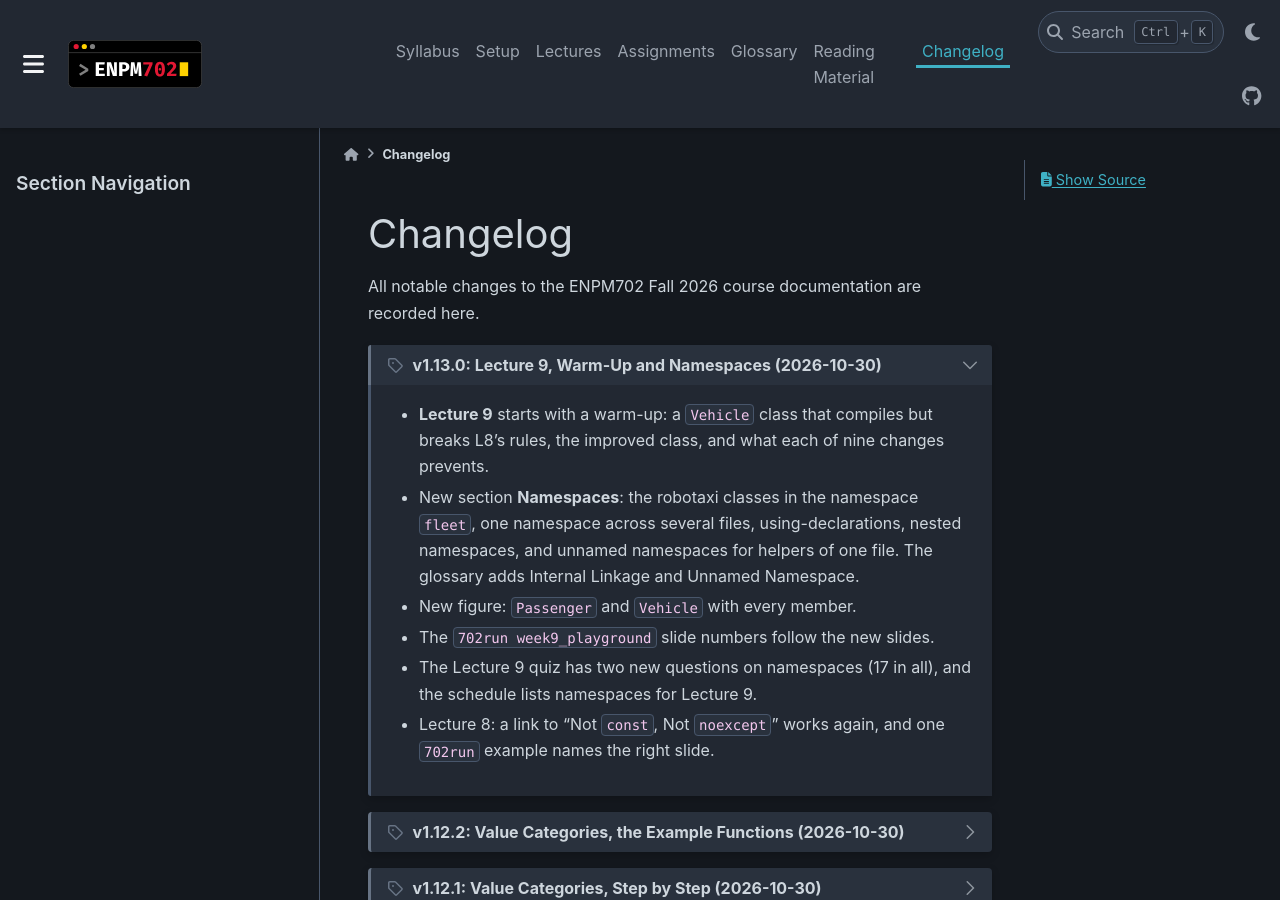
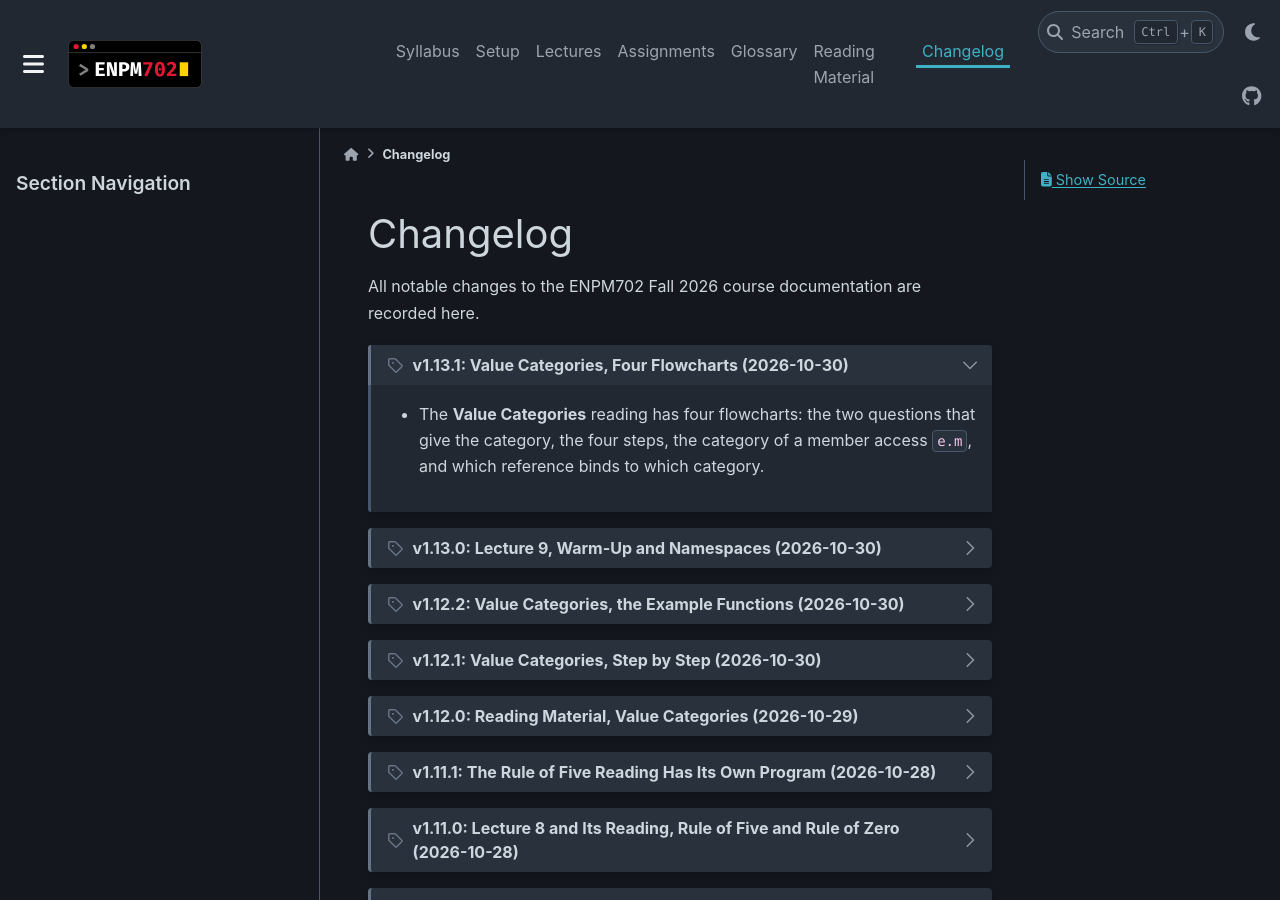
Before and after one commit to zeidk/enpm702-fall-2026-docs, a Sphinx documentation site: the page built from docs/source/changelog/changelog.rst, in a window 1280 px wide and 900 px high. Built offline with Sphinx 7.4.7 and the PyData theme 0.15.4, drawn with Linux system fonts in a browser that asks for light colours.

Commit message:
Value Categories: four flowcharts (v1.13.1)
The two questions, the four steps, a member access e.m, and which reference
binds to which category, each next to the rule it draws, with the page's own
examples.

```diff
--- a/docs/source/changelog/changelog.rst
+++ b/docs/source/changelog/changelog.rst
@@ -5,10 +5,19 @@
 All notable changes to the ENPM702 Fall 2026 course documentation are recorded here.
 
 
+.. dropdown:: v1.13.1: Value Categories, Four Flowcharts (2026-10-30)
+   :icon: tag
+   :class-container: sd-border-success
+   :open:
+
+   - The **Value Categories** reading has four flowcharts: the two
+     questions that give the category, the four steps, the category of a
+     member access ``e.m``, and which reference binds to which category.
+
+
 .. dropdown:: v1.13.0: Lecture 9, Warm-Up and Namespaces (2026-10-30)
    :icon: tag
    :class-container: sd-border-success
-   :open:
 
    - **Lecture 9** starts with a warm-up: a ``Vehicle`` class that
      compiles but breaks L8's rules, the improved class, and what each of
```
Also changed, not shown: docs/source/reading_material/value_categories/vcat_lecture.rst (+29 -0 lines), docs/source/_static/images/vcat/vcat_binding.png (added), docs/source/_static/images/vcat/vcat_member.png (added), docs/source/_static/images/vcat/vcat_steps.png (added), docs/source/_static/images/vcat/vcat_two_questions.png (added).
